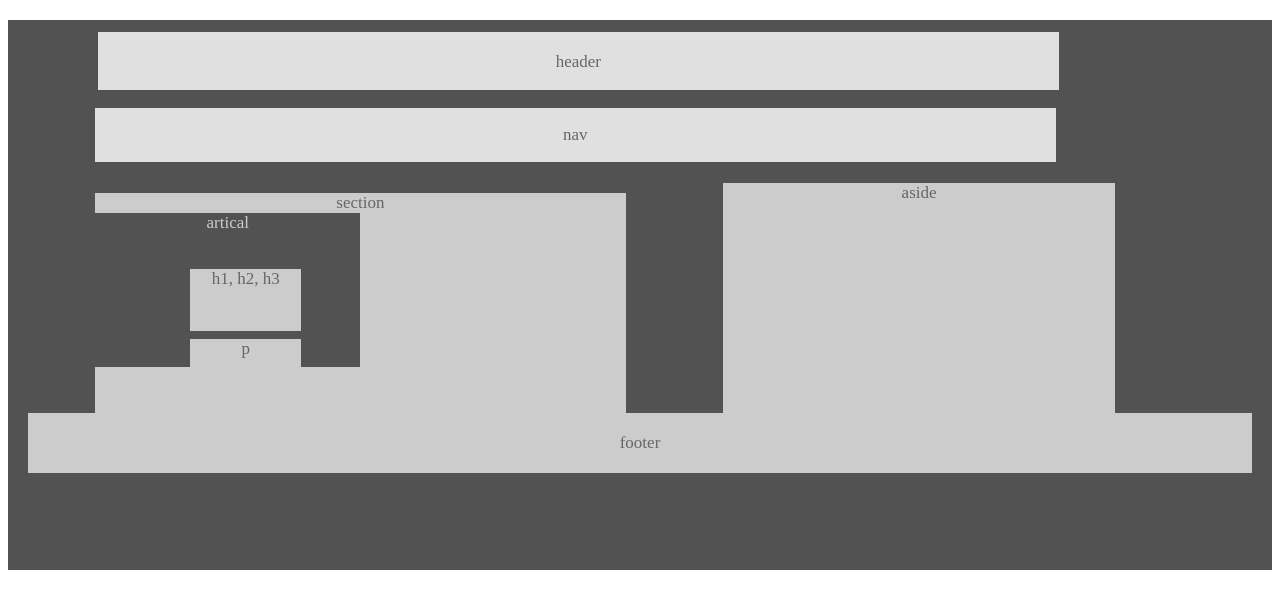
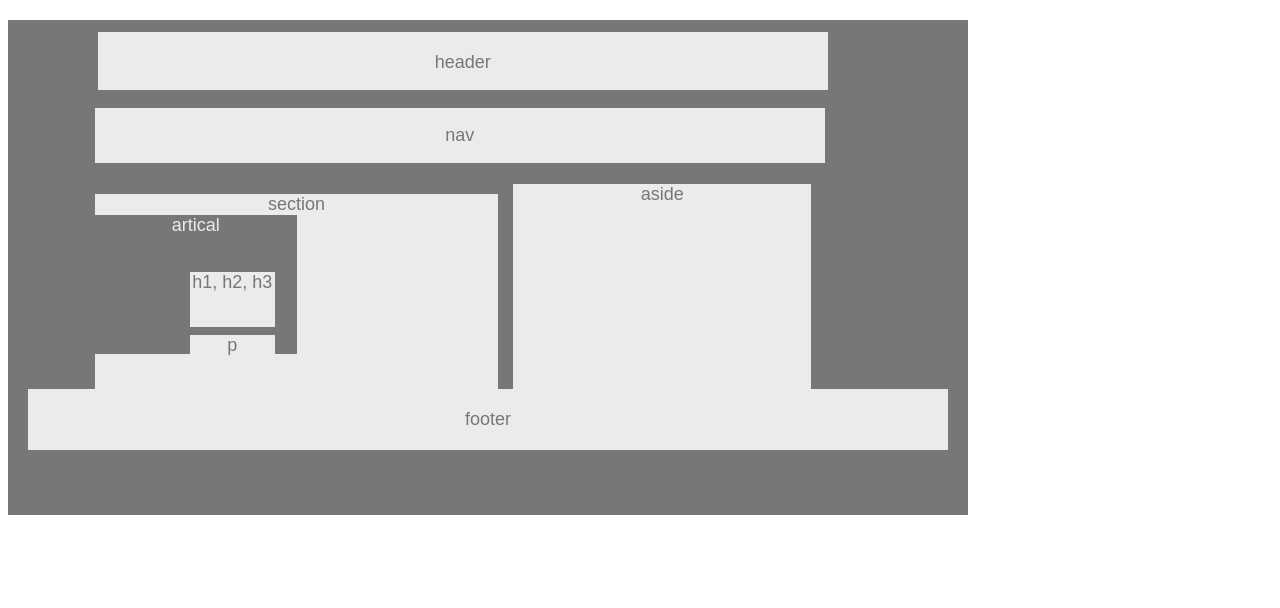
Before and after one commit to lynnet3/HW-Wireframe, a plain HTML site: page index.html in a window 1280 px wide. Drawn offline with Linux system fonts and the light colour scheme.

Commit message:
changing the colors of the page

```diff
--- a/style.css
+++ b/style.css
@@ -3,20 +3,23 @@
     text-align: center;
 }
 
-body {font-size: 17px
+body {
+    font-size: 18px;
+    font-family: 'Arial', 'Helvetica Neue', Helvetica, sans-serif;
 }
 
 .gray-box {
     position: relative;
-    height: 550px;
-    background:#525252;
+    width: 960px;
+    background:#777;
+    height:495px;
 
 }
 header {
     padding: 20px;
     margin: 20px;
-    color: #666;
-    background: #e0e0e0;
+    color: #777;
+    background: #ebebeb;
     position: relative;
     top: 12px;
     left: 70px;
@@ -25,8 +28,8 @@ header {
 }
 
 nav {
-    color: #666;
-    background: #e0e0e0;
+    color: #777;
+    background: #ebebeb;
     margin: 13px;
     padding: 17px;
     position: relative;
@@ -36,8 +39,8 @@ nav {
 }
 
 section{
-    color: #666;
-    background: #ccc;
+    color: #777;
+    background: #ebebeb;
     height: 40%;
     width: 42%;
     position: relative;
@@ -46,8 +49,8 @@ section{
 }
 
 aside {
-    color: #666;
-    background: #ccc;
+    color: #777;
+    background: #ebebeb;
     float: right;
     height: 45%;
     width: 31%;
@@ -57,8 +60,8 @@ aside {
 }
 
 article{
-    color: #ccc;
-    background: #525252;
+    color: #ebebeb;
+    background: #777;
     width: 50%;
     height: 70%;
 
@@ -66,16 +69,16 @@ article{
 }
 
 #heads{
-    color: #666;
-    background: #ccc;
+    color: #777;
+    background: #ebebeb;
     margin: 8px;
     position: relative;
     right: 10px;
 }
 
 #paragrah{
-    color: #666;
-    background: #ccc;
+    color: #777;
+    background: #ebebeb;
     margin: 8px;
     position: relative;
     right: 10px;
@@ -84,7 +87,7 @@ article{
 footer {
     padding: 20px;
     margin: 20px;
-    color: #666;
-    background: #ccc;
+    color: #777;
+    background: #ebebeb;
     clear: both;
 }
```
